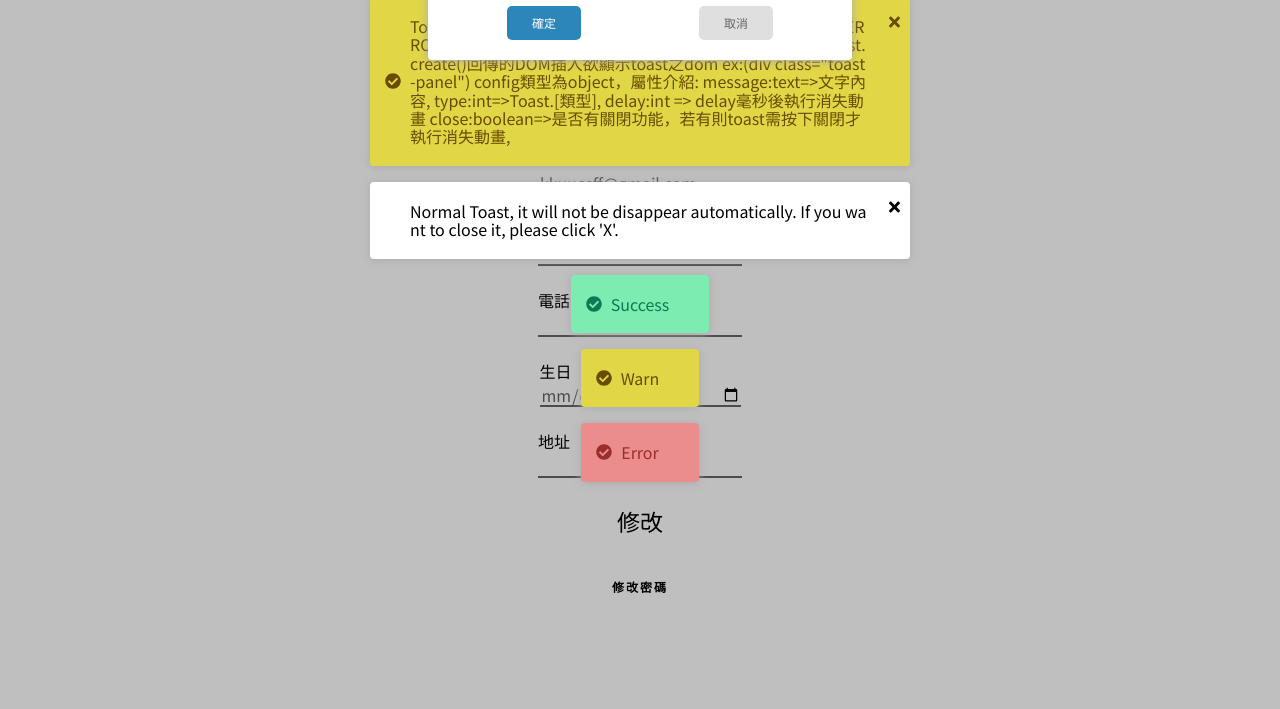
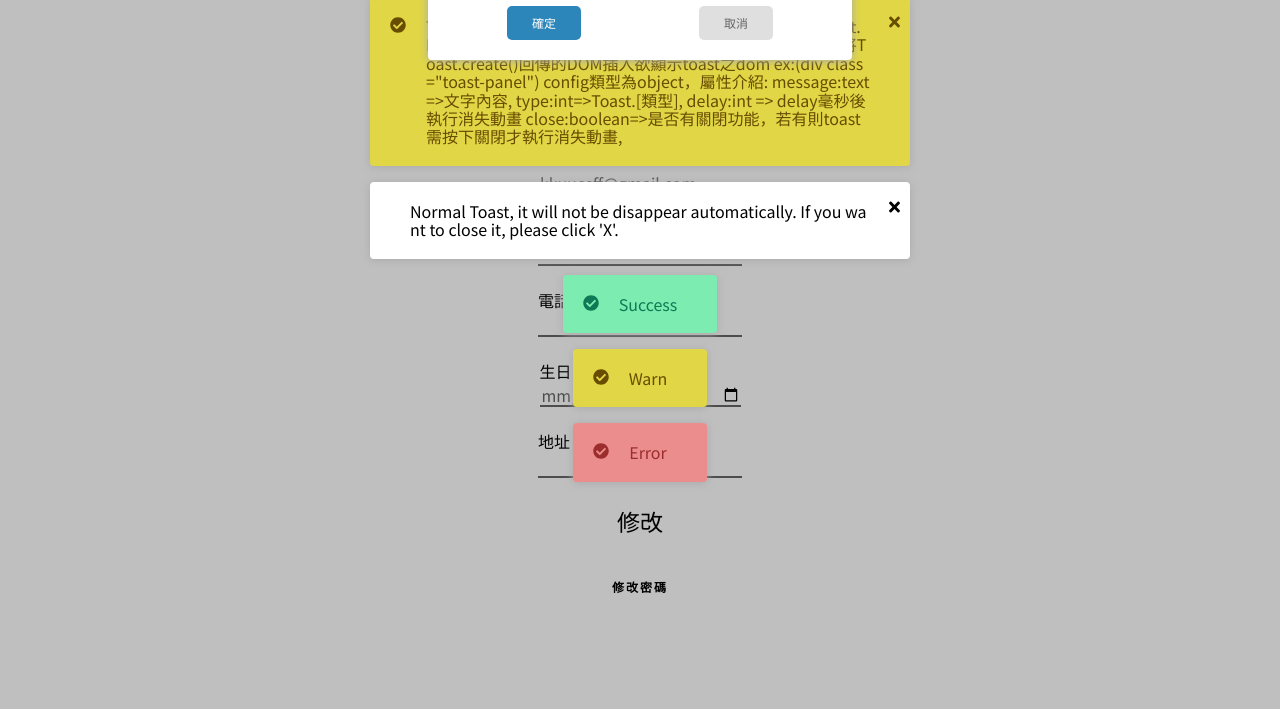
Before and after one commit to HANKSIE/BJ-page, a website built with webpack: page pages/templates/master.html in a window 1280 px wide. Shown: the part 91-800 px from the top of the page. Built offline with nearby package versions, Linux system fonts and the light colour scheme; a web font is replaced by a local one.

Commit message:
移除.toast-icon及其相關部分&調整confirm動畫

```diff
--- a/js/animations/animate.js
+++ b/js/animations/animate.js
@@ -1,9 +1,10 @@
 export default {
-  slideUpRemove: (ref, delay) => {
+  slideUpRemove: (ref, delay = 1000, next = () => {}) => {
     setTimeout(() => {
       //delay毫秒後才開始動畫
       ref.animate({ opacity: 0 }, 800).slideUp(500, () => {
         ref.remove();
+        next();
       });
     }, delay);
   },
--- a/js/components/confirm.js
+++ b/js/components/confirm.js
@@ -1,9 +1,7 @@
 import $ from "jquery";
 import CLASSNAME from "../constant/css/className";
 import ID from "../constant/css/id";
-import Animate from "../animations/animate";
 
-const { slideUpRemove } = Animate;
 const { CONFIRM_LOCK, CONFIRM_PANEL, CONFIRM_OVERLAY } = ID;
 const { OVERLAY, CONFIRM, LOCK } = CLASSNAME;
 
@@ -41,8 +39,10 @@ class Confirm {
     let cancel = $(`<div class="${CONFIRM.CANCEL_BTN}">${config.cancel}</div>`);
     cancel.click(function () {
       cancel.unbind("click"); //解除綁定事件
-      slideUpRemove(ref, 500);
-      unlock();
+      ref.fadeOut(300, () => {
+        ref.remove();
+        unlock();
+      });
       cancelHandle();
     });
 
@@ -52,9 +52,9 @@ class Confirm {
 
       ref.fadeOut(300, () => {
         ref.remove();
+        unlock();
       });
 
-      unlock();
       okHandle();
     });
 
--- a/js/components/toast.js
+++ b/js/components/toast.js
@@ -45,20 +45,20 @@ class Toast {
       `<div class="${TOAST.TOAST}"><div class="${TOAST.MESSAGE}">${message}</div></div>`
     );
 
-    let icon = $(`<i class="fas fa-check-circle ${TOAST.ICON}"></i>`);
+    let icon = $(`<i class="fas fa-check-circle"></i>`);
     //依照類型塞入class
     switch (type) {
       case Toast.SUCCESS:
         ref.addClass(TOAST.SUCCESS);
-        ref.append(icon);
+        ref.prepend(icon);
         break;
       case Toast.ERROR:
         ref.addClass(TOAST.ERROR);
-        ref.append(icon);
+        ref.prepend(icon);
         break;
       case Toast.WARN:
         ref.addClass(TOAST.WARN);
-        ref.append(icon);
+        ref.prepend(icon);
         break;
     }
 
--- a/js/constant/css/className.js
+++ b/js/constant/css/className.js
@@ -26,7 +26,6 @@ export default Object.freeze({
   LOCK: "lock",
   TOAST: {
     TOAST: "toast",
-    ICON: "toast-icon",
     MESSAGE: "toast-msg",
     SUCCESS: "toast-success",
     WARN: "toast-warn",
--- a/scss/components/toast.scss
+++ b/scss/components/toast.scss
@@ -9,6 +9,7 @@
 
 .toast {
   @include pop;
+  align-items: flex-start;
   background-color: $color-2;
 
   .toast-msg {
@@ -19,11 +20,6 @@
 
   .toast-close-btn {
     @include rt-close-btn;
-  }
-
-  .toast-icon {
-    position: absolute;
-    left: 15px;
   }
 }
 
```
